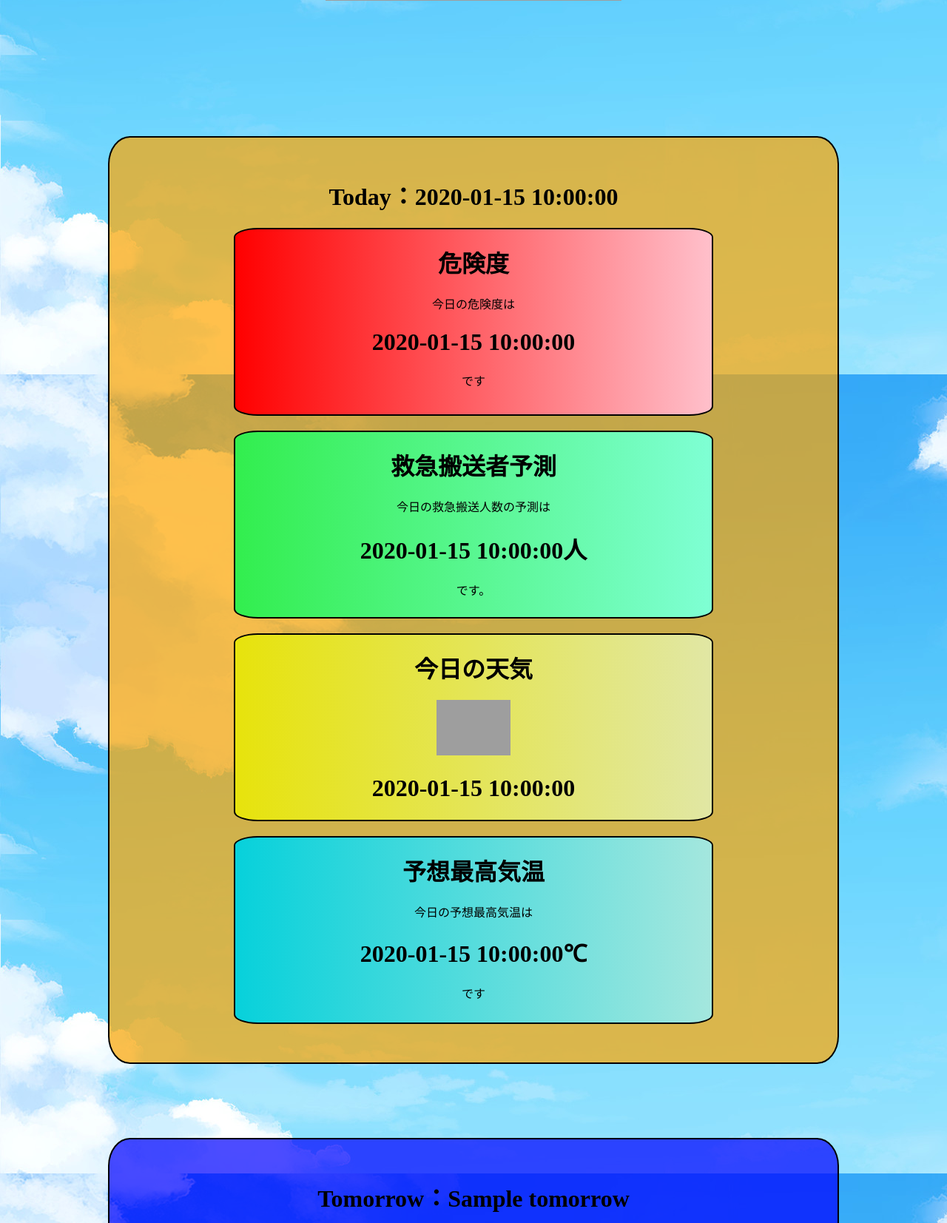
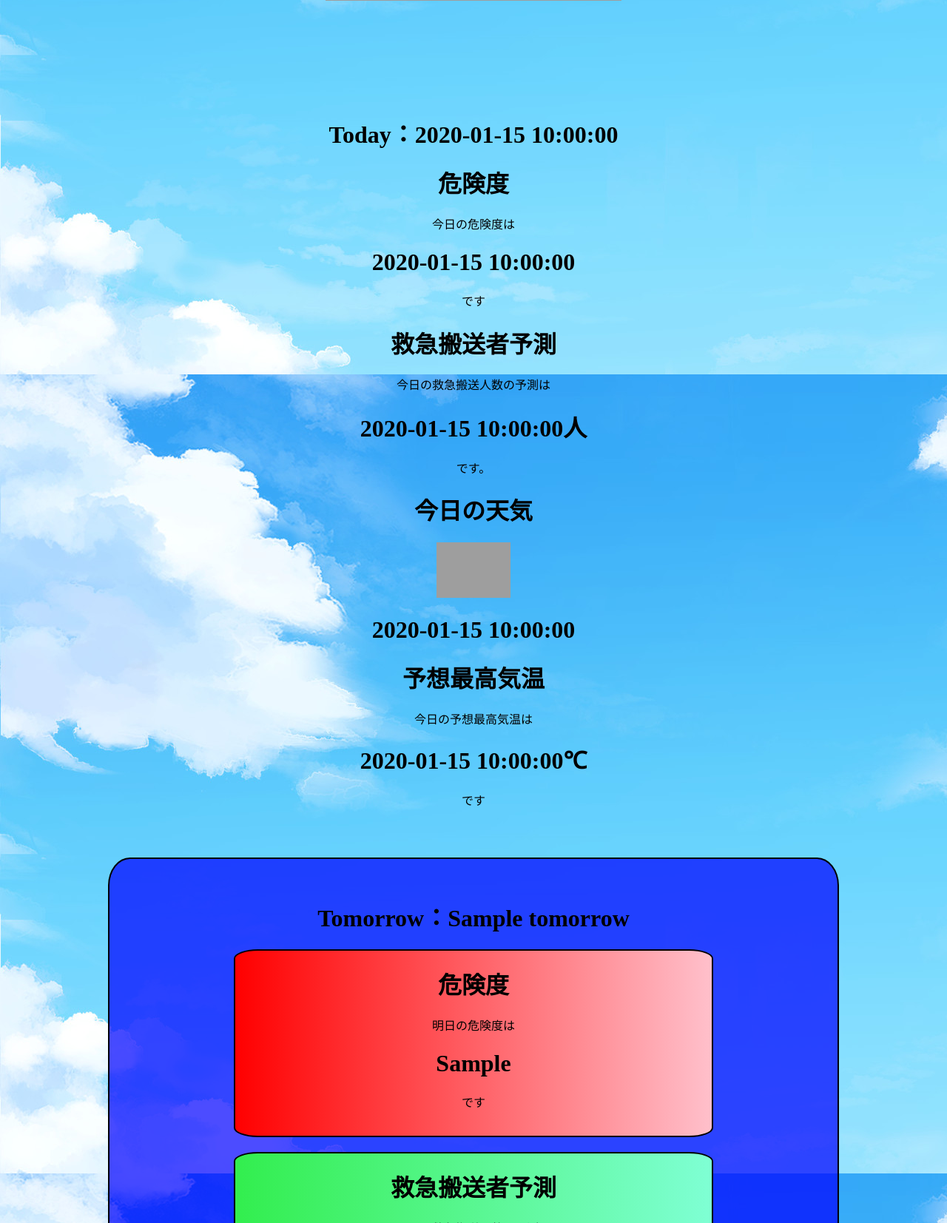
Before and after one commit to hide10018/Kobe-Hot-Vis, a Flask app: template templates/index.html in a window 1280 px wide. Shown: the part 1654-3307 px from the top of the page at 74% size. Run offline with Flask 2, Linux system fonts and the light colour scheme; the template is opened without the code that fills it: most values are stand-ins (such as "Sample title", 1, 10 or a date in 2020); grey boxes marked "Sample" are stand-in pictures; grey boxes are pictures that could not be loaded.

Commit message:
新・予測サイト

```diff
--- a/static/css/style.css
+++ b/static/css/style.css
@@ -2,6 +2,7 @@ body{
     margin: 0;
     padding: 0;
     background-image:url('./image/aozora.jpeg');
+    background-attachment: fixed;
 }
 
 header{
@@ -58,49 +59,27 @@ nav{
     /* justify-content: space-between;  */
 }
 
-.Today{
-    background-color: rgba(255, 165, 0, 0.7);
-    padding: 3%;
-    margin: 50px;
-    border-radius: 3%;
-    border: 2px solid #000000
-
+.main_table{
+    background-color: cornsilk;
+    margin-bottom: 100px;
 }
 
-.Today_denger {
-    background: linear-gradient(to right ,red,pink);
-    width: 70%;
-    height: 250px;
-    border-radius: 5%;
-    margin: 20px auto;
-    border: 2px solid #000000
+.table_head{
+    background-color: orange;
 }
 
-.Today_pred {
-    background: linear-gradient(to right ,rgb(50, 238, 78),#7fffd4);
-    width: 70%;
-    height: 250px;
-    border-radius: 5%;
-    margin: 20px auto;
-    border: 2px solid #000000
+.headsup{
+    margin: 30px 0px 100px 350px;
 }
 
-.Today_weather{
-    background: linear-gradient(to right ,rgb(231, 227, 12),rgb(225, 231, 164));
-    width: 70%;
-    height: 250px;
-    border-radius: 5%;
-    margin: 20px auto;
-    border: 2px solid #000000
-}
-
-.Today_Temp {
-    height: 250px;
-    width: 70%;
-    background: linear-gradient(to right ,rgb(7, 209, 219),rgb(164, 231, 222));
-    border-radius: 5%;
-    margin: 20px auto;
-    border: 2px solid #000000
+footer{
+    width: 100%;
+    padding: 10px 1% 10px;
+    display: flex;
+    align-items: center;
+    bottom: 0;
+    background-color:whitesmoke;
+    z-index: 10000;
 }
 
 .fadeLeft{
@@ -150,4 +129,9 @@ nav{
     h1{
         font-size: medium;
     }
+
+    .headsup{
+        width: 210px;
+        margin: 50px 50px 50px 50px;
+    }
   }
--- a/templates/table.html
+++ b/templates/table.html
@@ -12,7 +12,7 @@
 <body>
     <header>
         <h1 class="title">
-            熱中症危険度予測AI@神戸
+            神戸の熱中症危険度予測サイト　Kobe Hot Vis
         </h1>
         <nav>
             <ul class="nav_ul">
```
